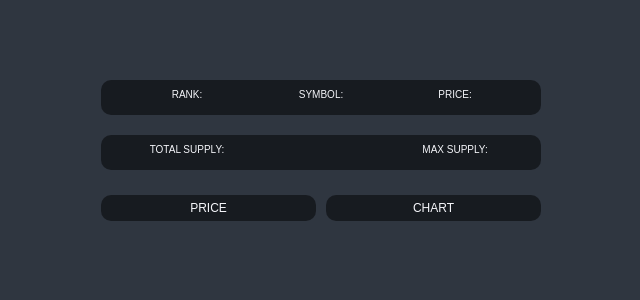
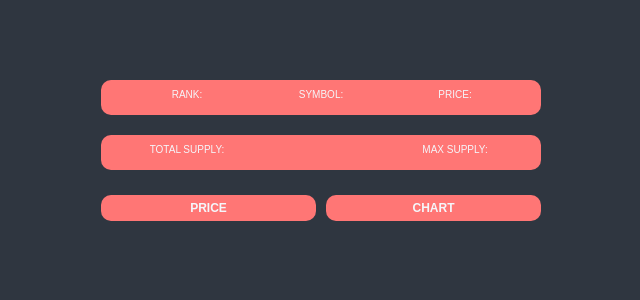
Before and after one commit to mijinB/react_typescript, a React (Create React App) app: page /1 in a window 1280 px wide. Shown: the top 300 px of the page, without its empty margins (319-959 px from the left). Built offline with nearby package versions, Linux system fonts and the light colour scheme; no server answers; a web font is replaced by a local one.

Commit message:
theme 다크/라이트모드 색상 결정

```diff
--- a/src/index.tsx
+++ b/src/index.tsx
@@ -1,7 +1,7 @@
 import React from "react";
 import ReactDOM from "react-dom/client";
 import { ThemeProvider } from "styled-components";
-import { theme } from "./theme";
+import { darkTheme } from "./theme";
 import { RouterProvider } from "react-router-dom";
 import router from "./Router";
 import { QueryClient, QueryClientProvider } from "react-query";
@@ -11,7 +11,7 @@ const queryClient = new QueryClient();
 const root = ReactDOM.createRoot(document.getElementById("root") as HTMLElement);
 root.render(
     <QueryClientProvider client={queryClient}>
-        <ThemeProvider theme={theme}>
+        <ThemeProvider theme={darkTheme}>
             <RouterProvider router={router} />
         </ThemeProvider>
     </QueryClientProvider>
--- a/src/screens/Chart.tsx
+++ b/src/screens/Chart.tsx
@@ -47,11 +47,11 @@ function Chart() {
                             curve: "smooth",
                             width: 5,
                         },
-                        colors: ["#0fbcf9"],
+                        colors: ["#FD7272"],
                         fill: {
                             type: "gradient",
                             gradient: {
-                                gradientToColors: ["#0be881"],
+                                gradientToColors: ["#F8EFBA"],
                                 stops: [0, 100],
                             },
                         },
--- a/src/screens/Coin.tsx
+++ b/src/screens/Coin.tsx
@@ -32,7 +32,7 @@ const Overview = styled.div`
     justify-content: space-between;
     padding: 10px 20px;
     border-radius: 10px;
-    background-color: rgba(0, 0, 0, 0.5);
+    background-color: ${(props) => props.theme.accentColor};
 `;
 const OverviewItem = styled.div`
     display: flex;
@@ -58,16 +58,17 @@ const Tabs = styled.div`
 `;
 
 const Tab = styled.span<{ $isActive: boolean }>`
-    padding: 7px 0;
     border-radius: 10px;
-    background-color: rgba(0, 0, 0, 0.5);
+    background-color: ${(props) => props.theme.accentColor};
     text-align: center;
     text-transform: uppercase;
     font-size: 12px;
     font-weight: 400;
-    color: ${(props) => (props.$isActive ? props.theme.accentColor : props.theme.textColor)};
+    color: ${(props) => (props.$isActive ? props.theme.bgColor : props.theme.textColor)};
     a {
         display: block;
+        padding: 7px 0;
+        font-weight: 600;
     }
 `;
 
--- a/src/screens/Coins.tsx
+++ b/src/screens/Coins.tsx
@@ -22,8 +22,8 @@ const CoinsList = styled.ul``;
 const Coin = styled.li`
     margin-bottom: 10px;
     border-radius: 15px;
-    background-color: white;
-    color: ${(props) => props.theme.bgColor};
+    background-color: ${(props) => props.theme.accentColor};
+    color: ${(props) => props.theme.textColor};
     a {
         display: flex;
         align-items: center;
@@ -32,7 +32,7 @@ const Coin = styled.li`
     }
     &:hover {
         a {
-            color: ${(props) => props.theme.accentColor};
+            color: ${(props) => props.theme.bgColor};
         }
     }
 `;
--- a/src/theme.ts
+++ b/src/theme.ts
@@ -1,7 +1,13 @@
 import { DefaultTheme } from "styled-components";
 
-export const theme: DefaultTheme = {
+export const darkTheme: DefaultTheme = {
     bgColor: "#2f3640",
     textColor: "#f5f6fa",
-    accentColor: "#9c88ff",
+    accentColor: "#ff7675",
 };
+
+export const lightTheme: DefaultTheme = {
+    bgColor: "#f5f6fa",
+    textColor: "#2f3640",
+    accentColor: "#fab1a0",
+};
```
